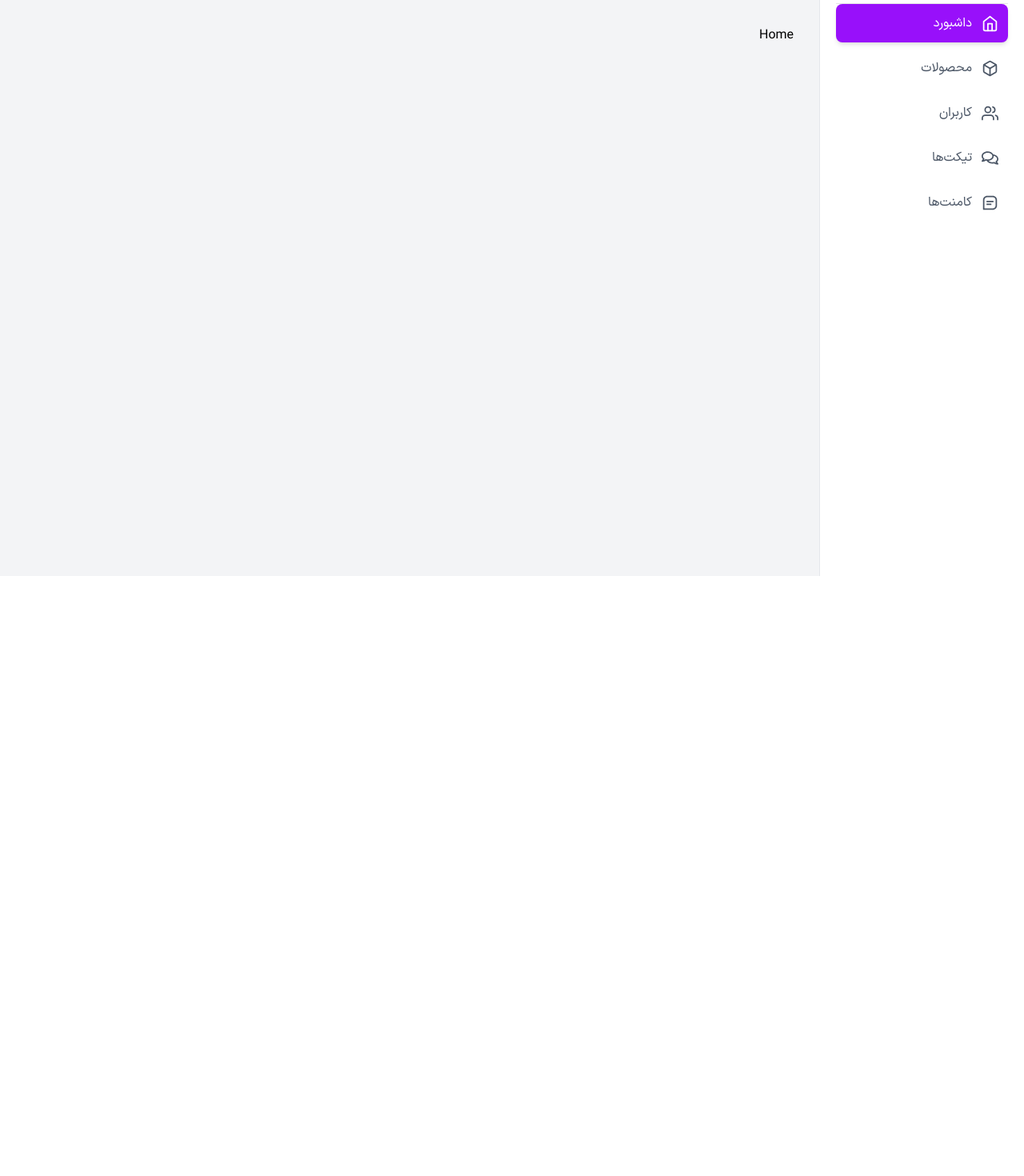
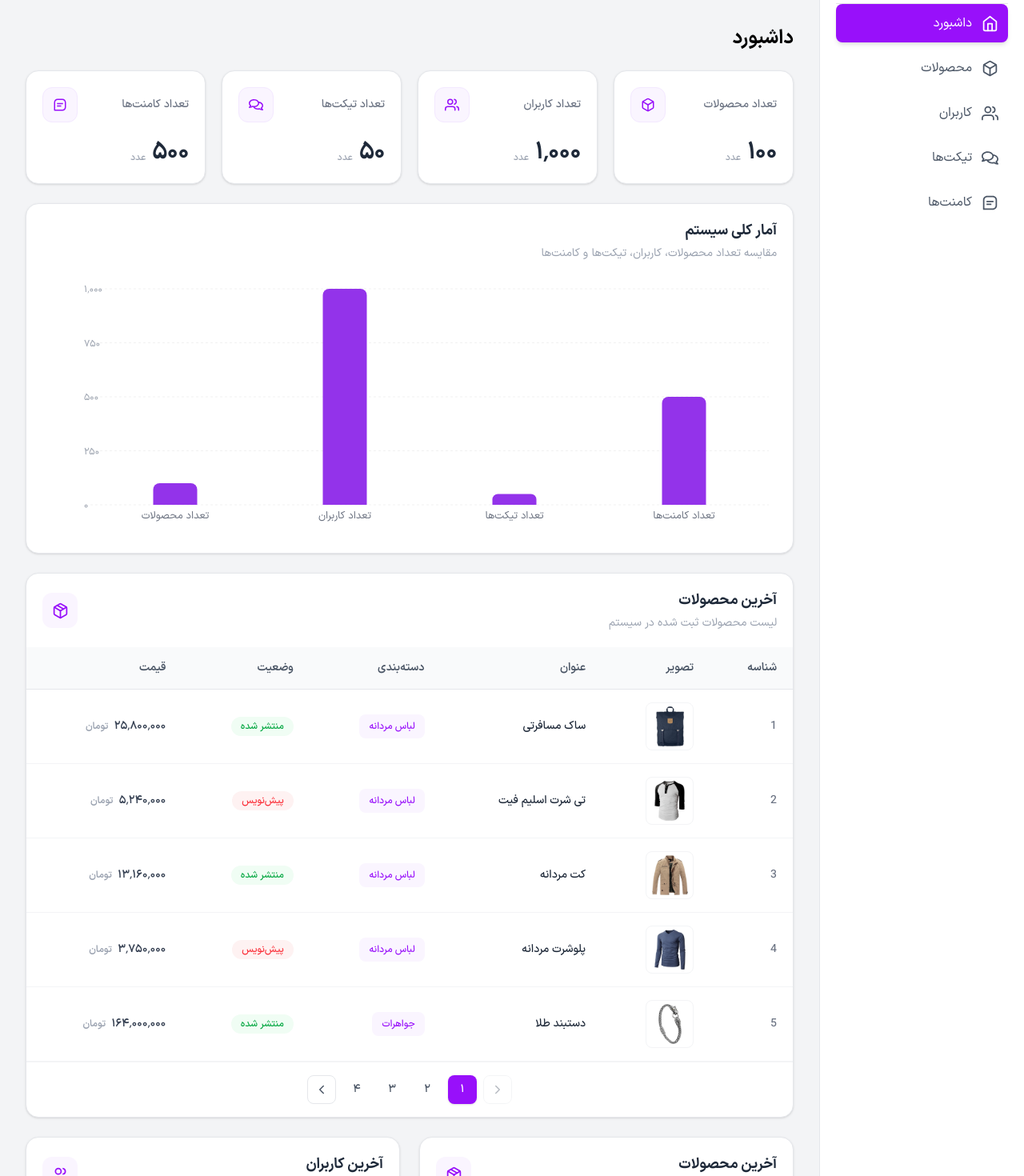
Before and after one commit to m-kaveh77/Adminova, a React (Vite) app: page / in a window 1280 px wide. Shown: the part 80-1550 px from the top of the page at 80% size. Before the commit the page ends 800 px from the top, so only its background shows below. Built offline with nearby package versions, Linux system fonts and the light colour scheme.

Commit message:
edit(home): add components

```diff
--- a/src/pages/Home/page.jsx
+++ b/src/pages/Home/page.jsx
@@ -1,5 +1,28 @@
+import SectionTitle from "../../components/common/SectionTitle";
+import LastProducts from "../../features/LastProducts/LastProducts";
+import LastUsers from "../../features/LastUsers/LastUsers";
+import ProductsTable from "../../features/ProductsTable/ProductsTable";
+import Summaries from "../../features/Summaries/Summaries";
+import SummaryChart from "../../features/Summaries/SummaryChart";
+import useTitle from "../../hooks/useTitle";
+
 const Home = () => {
-  return <div>Home</div>;
+  useTitle("ادمینوا - صفحه اصلی");
+
+  return (
+    <>
+      <SectionTitle title="داشبورد" />
+
+      <Summaries />
+      <SummaryChart />
+      <ProductsTable />
+
+      <div className="mt-6 grid grid-cols-1 gap-6 xl:grid-cols-2">
+        <LastProducts />
+        <LastUsers />
+      </div>
+    </>
+  );
 };
 
 export default Home;
```
